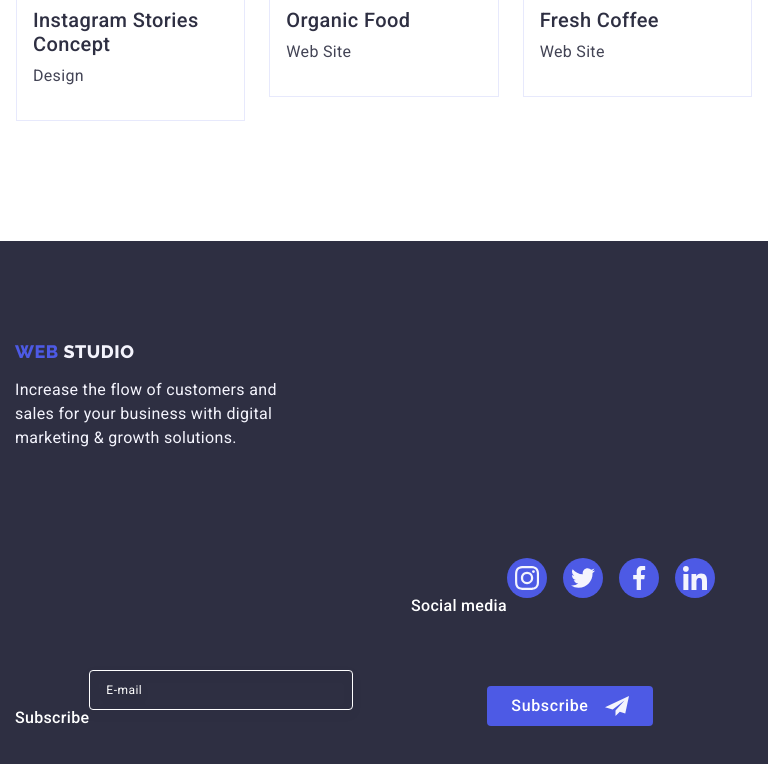
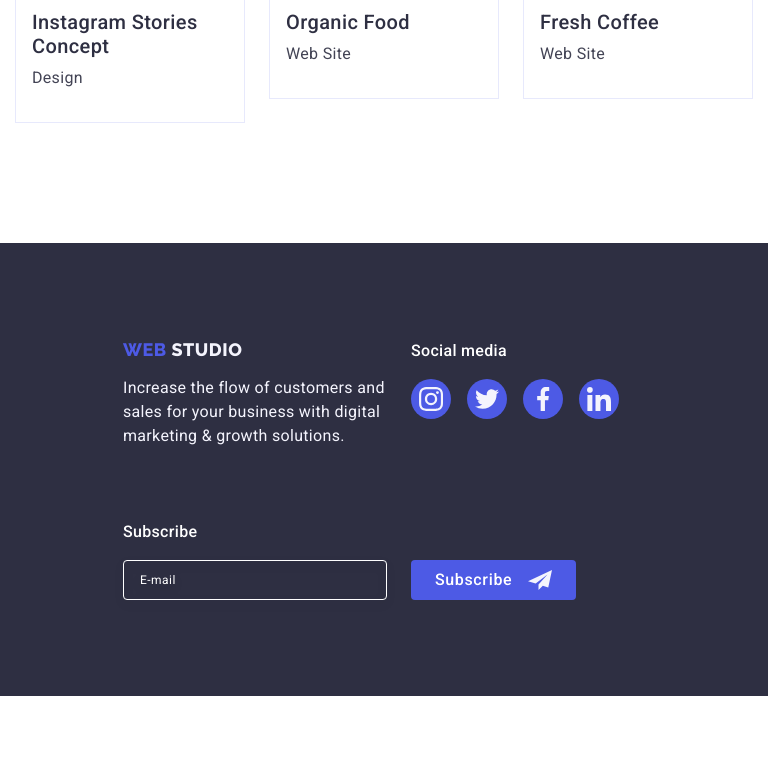
Before and after one commit to Gray-Ti/goit-markup-hw-06, a plain HTML site: page portfolio.html in a window 768 px wide. Shown: the part 1298-2062 px from the top of the page. After the commit the page ends 1994 px from the top, so only its background shows below. Drawn offline with nearby package versions, Linux system fonts and the light colour scheme.

Commit message:
add changes3

```diff
--- a/css/styles.css
+++ b/css/styles.css
@@ -458,7 +458,8 @@ img {
 
 .footer {
   background-color: var(--primeri-black-color);
-  padding: 100px 0 100px;
+  /* padding: 100px 0 100px; */
+  padding: 96px 0;
 
 }
 
@@ -475,7 +476,6 @@ img {
   flex-direction: column;
   /* justify-content: center; */
   /* text-align: center; */
-  margin-bottom: 72px;
   /* margin-right: 120px; */
 }
 
@@ -558,7 +558,7 @@ img {
 
 
 .foot-email {
-display: flex;
+/* display: flex; */
 /* flex-direction: column; */
 text-align: center;
 
@@ -567,14 +567,15 @@ text-align: center;
 .form-email{
   display: flex;
   /* gap: 24px; */
-  align-items: center;
+  /* align-items: center; */
   background-color: var(--primeri-black-color);
 }
 
 .form-label {
   display: flex;
-  width: 398px;
-margin-bottom: 16px;
+
+  /* width: 398px; */
+/* margin-bottom: 16px; */
 }
 
 .input-email {
@@ -614,7 +615,7 @@ margin-bottom: 16px;
   cursor: pointer;
   padding: 8px 24px;
   margin: 0 auto;
-  margin-top: 16px;
+  /* margin-top: 16px; */
   border: none;
   border-radius: 4px;
   transition: background-color 250ms cubic-bezier(0.4, 0, 0.2, 1);
@@ -1126,7 +1127,7 @@ color: var(--secondary-color);
 
   @media screen and (min-width: 768px){
     .container{
-      max-width: 766px;
+      max-width: 768px;
     }
     .princips{
       padding-top: 96px;
@@ -1325,8 +1326,15 @@ color: var(--secondary-color);
 
     .footer {
       display: block;
-      padding-right: 24px;
-      padding-bottom: 72px;
+    }
+
+    .footer-container {
+      display: flex;
+      flex-direction: row;
+      flex-wrap: wrap;
+      width: 552px;
+      gap:72px 24px;
+      align-items: baseline;
     }
 
 
@@ -1334,28 +1342,22 @@ color: var(--secondary-color);
       text-align: start;
     }
 
-    .footer-container {
-      display: flex;
-      align-items: baseline;
-    }
 
     .foot-social {
-      display: flex;
-      flex-wrap: wrap;
-      align-items: center;
-      padding-left: 396px;
+
     }
     .form-email {
       display: flex;
-      padding-top: 16px;
+      gap: 24px;
     }
 
     .input-email {
       width: 264px;
     }
     .textfoot {
-      text-align: left;
-      padding-top: 72px;
+      justify-content: flex-start;
+      /* text-align: left; */
+      /* padding-top: 72px; */
     }
     .footer-btn {
       text-align: center;
@@ -1389,6 +1391,7 @@ color: var(--secondary-color);
     .input-email{
       width: 264px;
     }
+
 
   }
 
```
